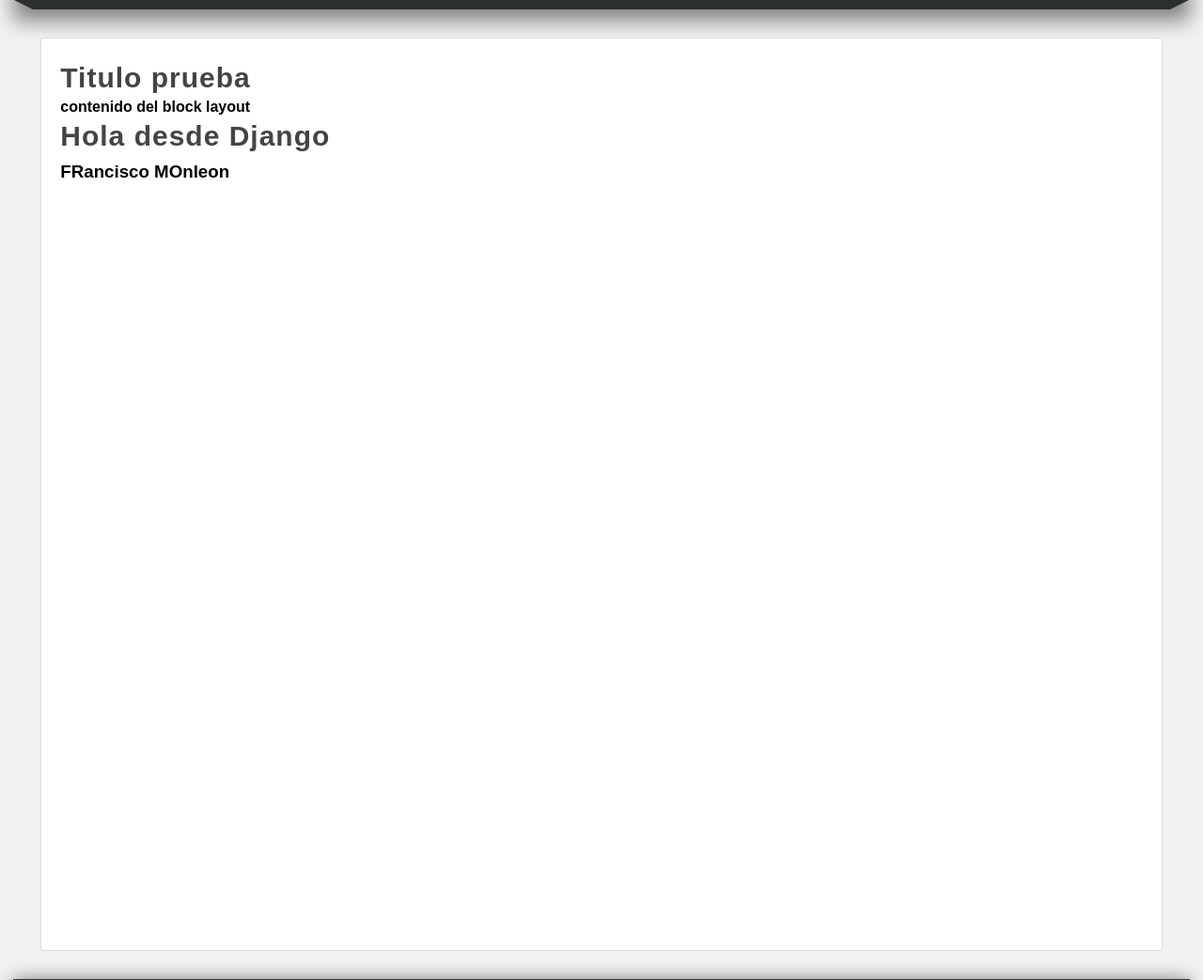
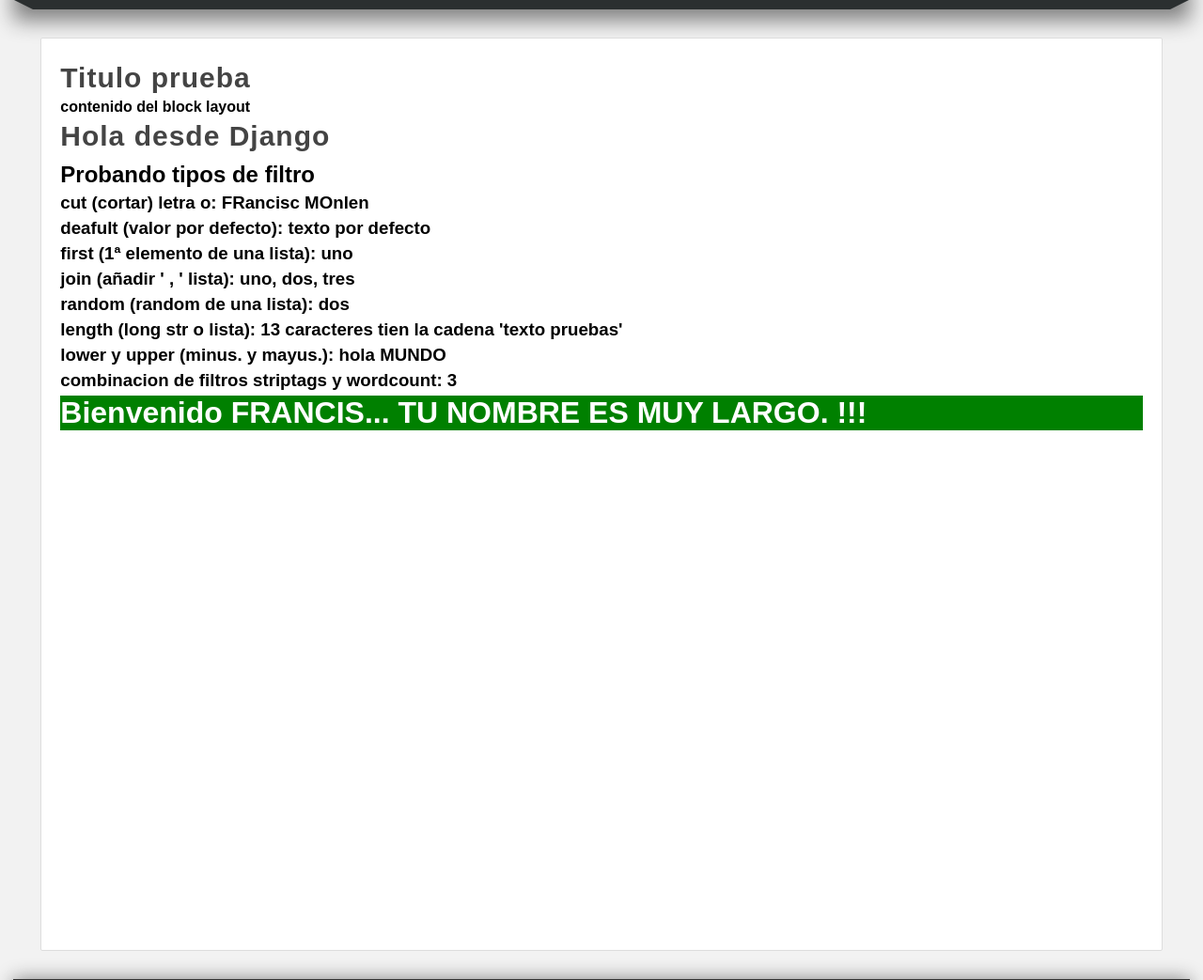
Before and after one commit to pacomonle/Python-curso, a Django app: page /hola-django/ in a window 1280 px wide. Shown: the part 182-1225 px from the top of the page at 94% size. Run offline with Django 3.2, Linux system fonts and the light colour scheme.

Commit message:
Filtros en las templates

```diff
--- a/22-django/AprendiendoDjango/miApp/templates/hola_mundo.html
+++ b/22-django/AprendiendoDjango/miApp/templates/hola_mundo.html
@@ -10,6 +10,29 @@ hola_mundo | miApp Django
  {% endcomment %}
 {{ block.super }}
     <h1 class='title'>Hola desde Django</h1>
-    <h3>FRancisco MOnleon</h3>
+    <h2>Probando tipos de filtro</h2>
+
+    <h3>cut (cortar) letra o: {{'FRancisco MOnleon'|cut:"o"}}</h3>
+    <h3>deafult (valor por defecto): {{texto|default:"texto por defecto"}}</h3>
+    <h3>first (1ª elemento de una lista): {{lista|first}}</h3>
+    <h3>join (añadir ' , ' lista): {{lista|join:', '}}</h3>
+    <h3>random (random de una lista): {{lista|random}}</h3>
+    <h3>length (long str o lista): {{'texto pruebas'|length}} caracteres tien la cadena 'texto pruebas'</h3>
+    <h3>lower y upper (minus. y mayus.): {{'HOLA'|lower}} {{'mundo'|upper}}</h3>
+    <h3>combinacion de filtros striptags y wordcount: {{'<h1>texto</h1><strong>pruebas</strong> hola <p> mundo <p>'|striptags|wordcount}}</h3>
+    {% comment 'tipos de filtros' %}
+    quitar espacios string -> |cut:"ñ"
+    dar valor por defecto -> |default:'texto'
+    filtros de listas -> |first , |last, |length, |random, |join:', '
+    mayusculas o minusculas str ->|upper, |lower
+    combinacion fitros -> |striptags|wordcount
+    {% endcomment %}
+
+    {% comment %}
+        cargar filtros personalizados
+        se cargan al principio
+    {% endcomment %}
+    {% load filters %}
+    <h5>{{'Francisco Monleon'|saludo|safe}}</h5>
 
 {% endblock content %}
--- a/22-django/AprendiendoDjango/miApp/templates/layout.html
+++ b/22-django/AprendiendoDjango/miApp/templates/layout.html
@@ -1,4 +1,4 @@
-{% load static %}
+
 <!DOCTYPE html>
 <html lang="es">
 <head>
@@ -10,6 +10,8 @@
 
         {% endblock %}
     </title>
+
+    {% load static %}
     <link rel="stylesheet" type='text/css' href="{% static 'css/styles.css' %}">
 </head>
 <body>
--- /dev/null
+++ b/22-django/AprendiendoDjango/miApp/templatetags/filters.py
@@ -0,0 +1,23 @@
+"""
+FILTROS
+PERSONALIZADOS
+"""
+from django import template
+
+register = template.Library()
+
+# usar decorador par anombrar al filtro
+@register.filter(name='saludo')
+def saludo(value):
+    """
+    funcion filtro saludo
+    """
+    largo = ''
+    if len(value) >= 8:
+        largo = value[0:7] + '...' + ' ' + ' tu nombre es muy largo. '
+        pass
+    else:
+        largo = value + ' ' + ' este es tu nombre completo. '
+        pass
+    return f"<h1 style='background:green;color:white;'>Bienvenido {largo.upper()} !!!</h1>"
+    pass
--- a/22-django/AprendiendoDjango/miApp/views.py
+++ b/22-django/AprendiendoDjango/miApp/views.py
@@ -66,7 +66,10 @@ def hola_mundo(req, redirigir = 0):
         return redirect('page', nombre='python', secciones='django')
         pass
     else:
-        return render(req, 'hola_mundo.html')
+        return render(req, 'hola_mundo.html', {
+            'texto': '',
+            'lista': ['uno', 'dos', 'tres']
+        })
         pass
 
 
```
Also changed, not shown: 22-django/AprendiendoDjango/miApp/templatetags/__init__.py (added).
